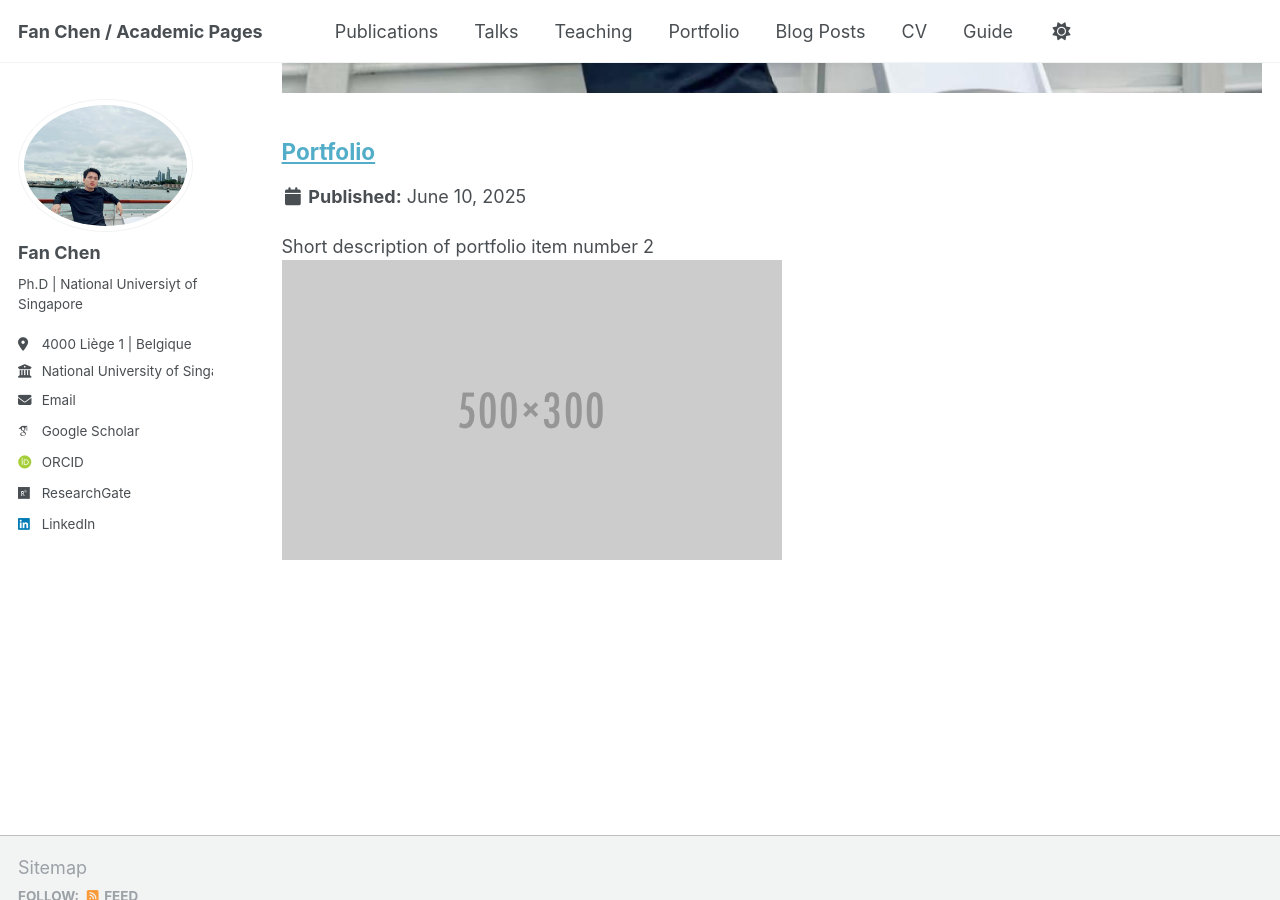
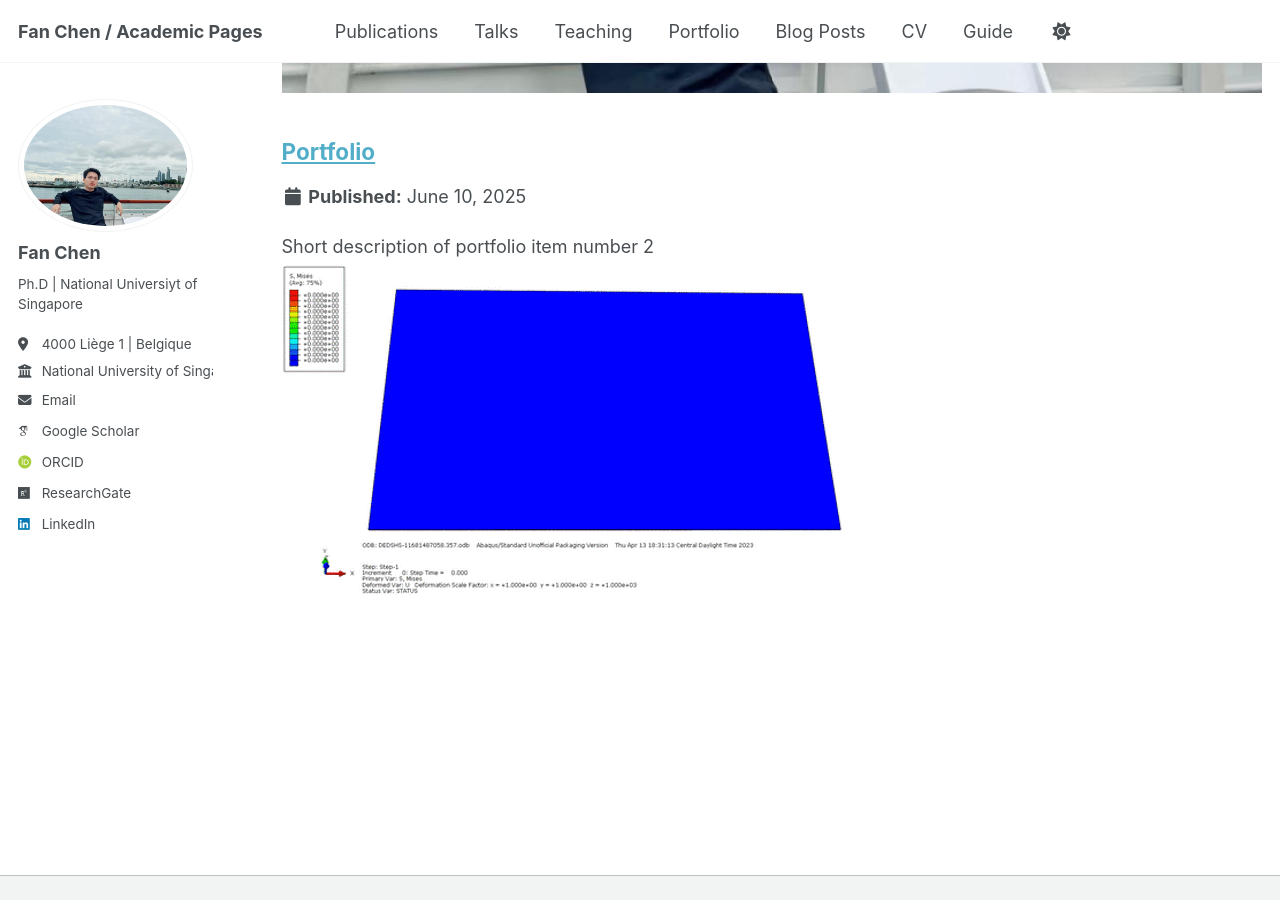
Before and after one commit to FanChenNUS/FanChenNUS.github.io, a Jekyll site: the page built from _pages/portfolio.html, in a window 1280 px wide and 900 px high, scrolled down 931 px. Built offline with Jekyll 4.4.1, drawn with Linux system fonts in a browser that asks for light colours; some web fonts are replaced.

Commit message:
Update portfolio-2.html

```diff
--- a/_portfolio/portfolio-2.html
+++ b/_portfolio/portfolio-2.html
@@ -1,6 +1,6 @@
 ---
 title: "Portfolio"
-excerpt: "Short description of portfolio item number 2 <br/><img src='/images/500x300.png'>"
+excerpt: "Short description of portfolio item number 2 <br/><img src='/images/Picture1.gif'>"
 collection: portfolio
 ---
 
```
